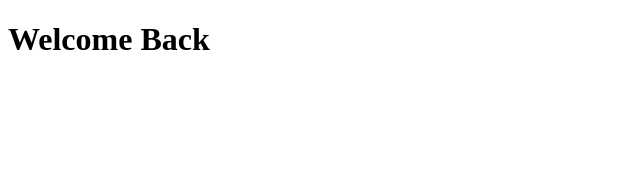
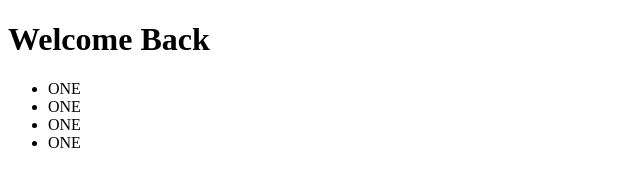
Before and after one commit to mohamedkhalifa19/JSSHakhpata, a plain HTML site: page index.html in a window 1280 px wide. Shown: the whole page, without its empty margins (0-640 px from the left). Drawn offline with Linux system fonts and the light colour scheme.

Commit message:
UPDATE HTML

```diff
--- a/index.html
+++ b/index.html
@@ -7,6 +7,12 @@
   </head>
   <body>
     <h1>Welcome Back</h1>
+    <ul>
+      <li>ONE</li>
+      <li>ONE</li>
+      <li>ONE</li>
+      <li>ONE</li>
+    </ul>
     <script src="main.js"></script>
   </body>
 </html>
```
